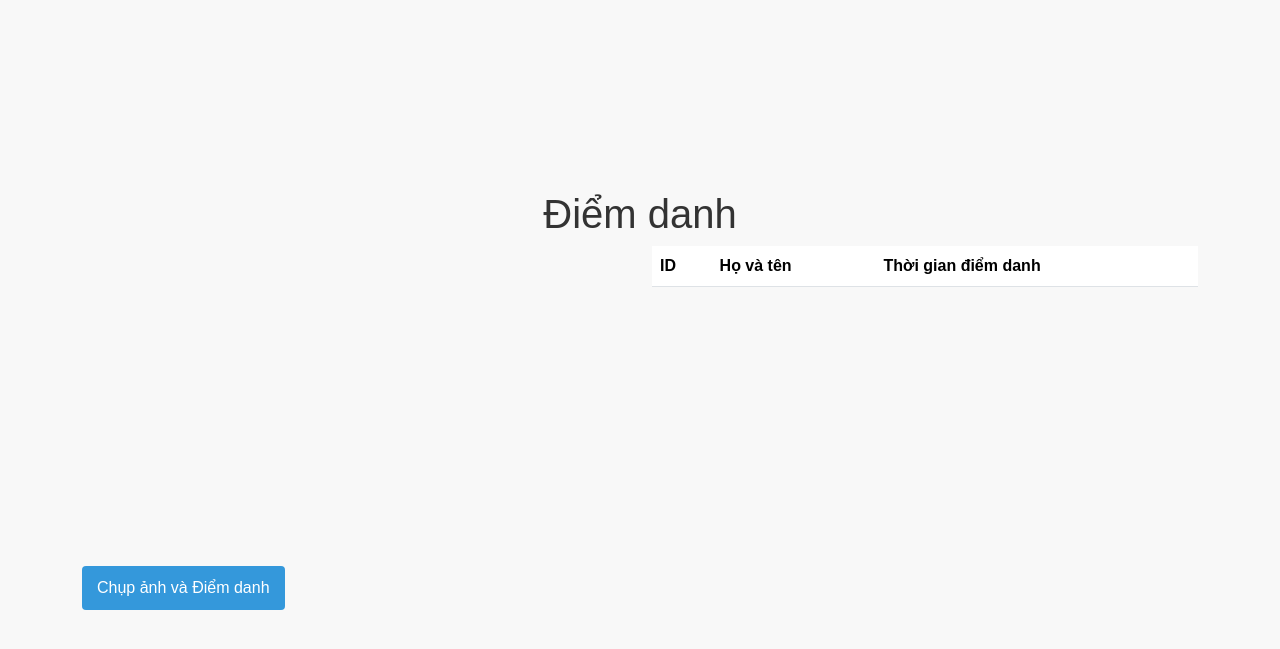
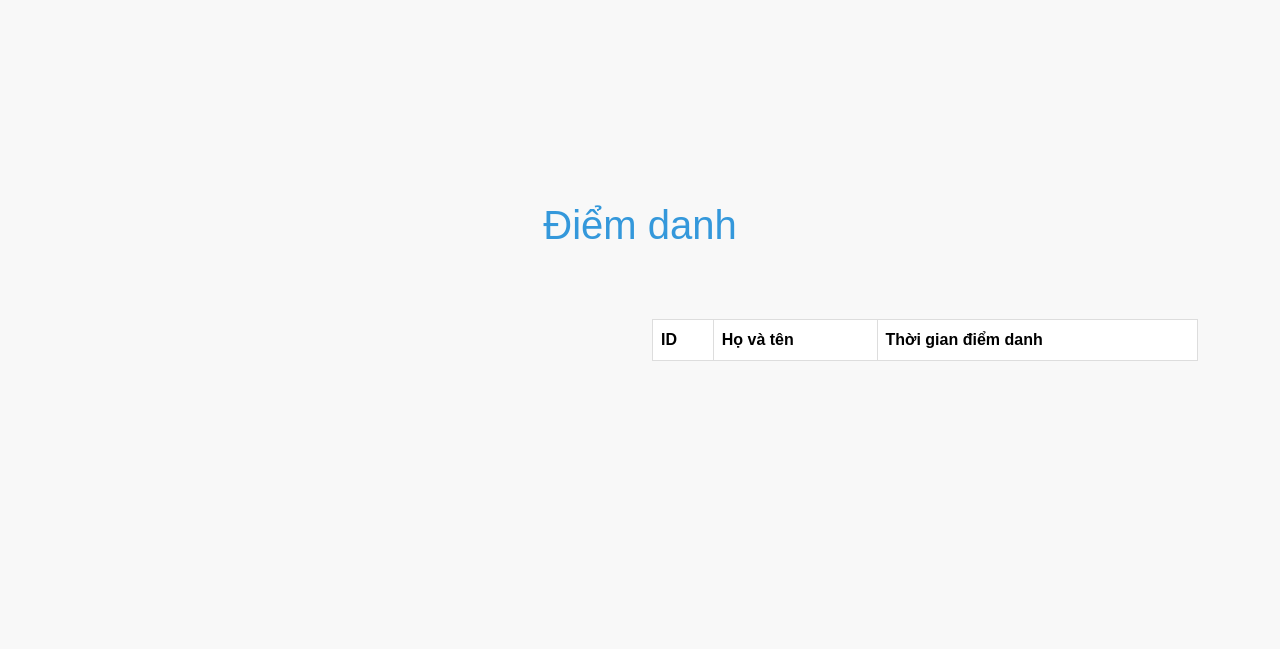
Before and after one commit to vvc132003/DiemDanhBangKhuonMat, a Flask app: page /camera in a window 1280 px wide. Shown: the top 649 px of the page. Run offline with Flask 3, Linux system fonts and the light colour scheme; data that the repository does not hold is empty.

Commit message:
điểm danh bằng khuôn mặt

```diff
--- a/app/controllers/user_controller.py
+++ b/app/controllers/user_controller.py
@@ -62,9 +62,9 @@ def upload():
         output_path = os.path.join(img_nhandien, new_filename)
         cv2.imwrite(output_path, img)
         # Lấy thông tin từ file ảnh và lưu vào CSDL
-        hovaten = "Chính"
+        full_name = request.form.get('fullName')
         # Lưu thông tin vào CSDL
-        new_user = Users(hovaten=hovaten, anhdaidien=output_path)
+        new_user = Users(userName=full_name, image=output_path)
         db.session.add(new_user)
         db.session.commit()
         # Trả về đường dẫn ảnh đã nhận diện khuôn mặt dưới dạng JSON
@@ -98,35 +98,27 @@ def attendance():
     try:
         # Nhận file ảnh từ yêu cầu POST
         file = request.files['image']
-
         # Nhận diện khuôn mặt trong ảnh
         unknown_image = face_recognition.load_image_file(file)
         unknown_face_encoding = face_recognition.face_encodings(unknown_image)
-
         if not unknown_face_encoding:
             # Nếu không tìm thấy khuôn mặt
             return jsonify({'message': 'No face detected in the image.'})
-
         # Query the database using the ORM
         registered_users = Users.query.all()
-
         # So sánh với danh sách người dùng đã đăng ký
         for user in registered_users:
             user_id = user.id
             user_name = user.hovaten
             anhdaidien_value = user.anhdaidien
-
             # Tải ảnh đại diện và lấy mã hóa khuôn mặt từ ảnh
             known_image = face_recognition.load_image_file(anhdaidien_value)
             known_face_encoding = face_recognition.face_encodings(known_image)
-
             if not known_face_encoding:
                 # Nếu không tìm thấy khuôn mặt trong ảnh của người dùng đã đăng ký
                 return jsonify({'message': 'No face detected in the registered user image.'})
-
             # So sánh các khuôn mặt
             results = face_recognition.compare_faces(known_face_encoding, unknown_face_encoding[0])
-
             if any(results):
                 # Nếu có ít nhất một sự khớp, ghi lại sự kiện điểm danh
                 print(f"ID: {user_id}, Họ và tên: {user_name}, Đường dẫn ảnh: {anhdaidien_value}")
@@ -141,10 +133,8 @@ def attendance():
                     'user_name': attendance_record.user_name,
                     'timestamp': attendance_record.timestamp
                 }})
-
         # Nếu không có sự khớp với người dùng nào
         return jsonify({'message': 'Face not recognized or not registered.'})
-
     except Exception as e:
         # Trả về thông điệp lỗi dưới dạng JSON nếu có lỗi xảy ra
         return jsonify({'message': f'Error: {str(e)}'})
--- a/templates/camera.html
+++ b/templates/camera.html
@@ -21,30 +21,51 @@
             }
 
             h1 {
-            color: #333;
+                color: #3498db;
+                margin-bottom: 30px;
+            }
+
+            .container {
+                margin-top: 20px;
             }
 
             video {
                 width: 100%;
                 max-width: 640px;
                 border-radius: 8px;
+                margin-bottom: 20px;
+            }
+
+            #capture {
+                background-color: #3498db;
+                color: #fff;
+                border: none;
+                padding: 12px 20px;
+                cursor: pointer;
+                font-size: 18px;
+                border-radius: 4px;
+                transition: background-color 0.3s ease;
+            }
+
+            #capture:hover {
+                background-color: #2980b9;
+            }
+
+            table {
+                width: 100%;
+                border-collapse: collapse;
                 margin-top: 20px;
             }
 
-        button {
+            th, td {
+                border: 1px solid #ddd;
+                padding: 12px;
+                text-align: left;
+            }
+
+            th {
                 background-color: #3498db;
                 color: #fff;
-            border: none;
-            padding: 10px 15px;
-            cursor: pointer;
-            font-size: 16px;
-            border-radius: 4px;
-            transition: background-color 0.3s ease;
-            margin-top: 20px;
-        }
-
-        button:hover {
-            background-color: #2980b9;
             }
         </style>
 </head>
@@ -53,11 +74,10 @@
     <h1>Điểm danh</h1>
     <div class="container">
         <div class="row">
-            <div class="col-6">
+            <div class="col-lg-6">
                 <video id="camera" autoplay playsinline></video>
-                <button id="capture">Chụp ảnh và Điểm danh</button>
             </div>
-            <div class="col-6">
+            <div class="col-lg-6">
                 <table class="table">
                     <thead>
                         <tr>
```
Also changed, not shown: app/model/user.py (+20 -12 lines), templates/uploadanh.html (+64 -12 lines). Lines whose indentation alone changed are shown as unchanged.
